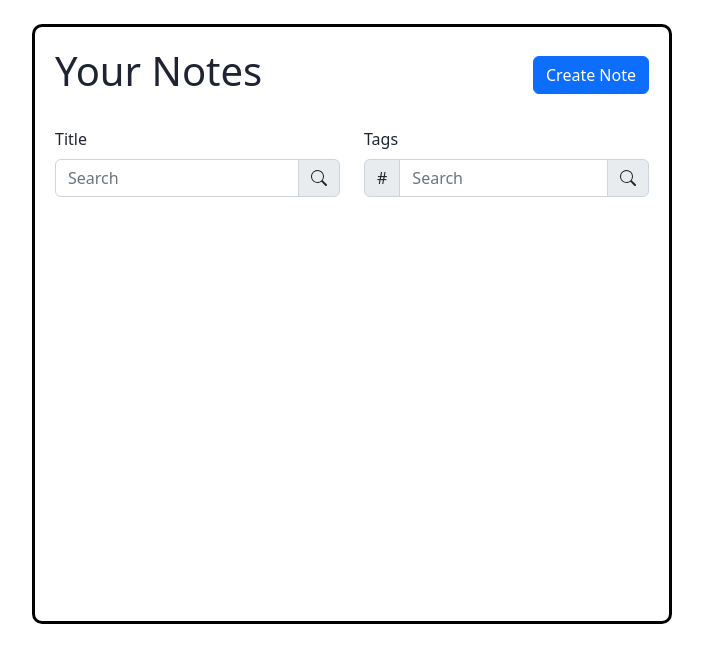
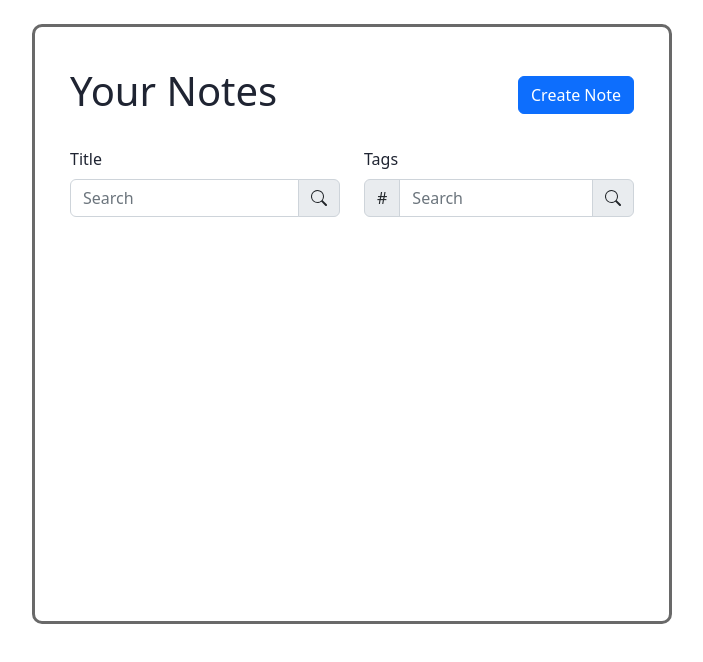
Before and after one commit to AndreewMelnik/TSNoteList, a React (Create React App) app: page / in a window 1280 px wide. Shown: the top 662 px of the page, without its empty margins (288-991 px from the left). Built offline with nearby package versions, Linux system fonts and the light colour scheme.

Commit message:
new styles added, tags "#" deleted

```diff
--- a/src/components/NoteItem.tsx
+++ b/src/components/NoteItem.tsx
@@ -35,7 +35,7 @@ export const NoteItem: React.FC<NotesItemProps> = (props) => {
             <Card.Body className={"overflow-hidden"}>
                 <Stack
                     gap={2}
-                    className="align-items-baseline justify-content-center h-100"
+                    className="align-items-inherit justify-content-center h-100"
                 >
                     {!NoteEdit ? (
                         <>
--- a/src/style.scss
+++ b/src/style.scss
@@ -28,8 +28,8 @@ body {
   margin: 0 auto;
   border-radius: 10px;
   border-style: solid;
-  padding: 20px 20px 5% 20px;
-  border-color: black;
+  padding: 40px 35px 5% 35px;
+  border-color: dimgray;
   max-height: 100%;
   min-height: 600px;
 
```
